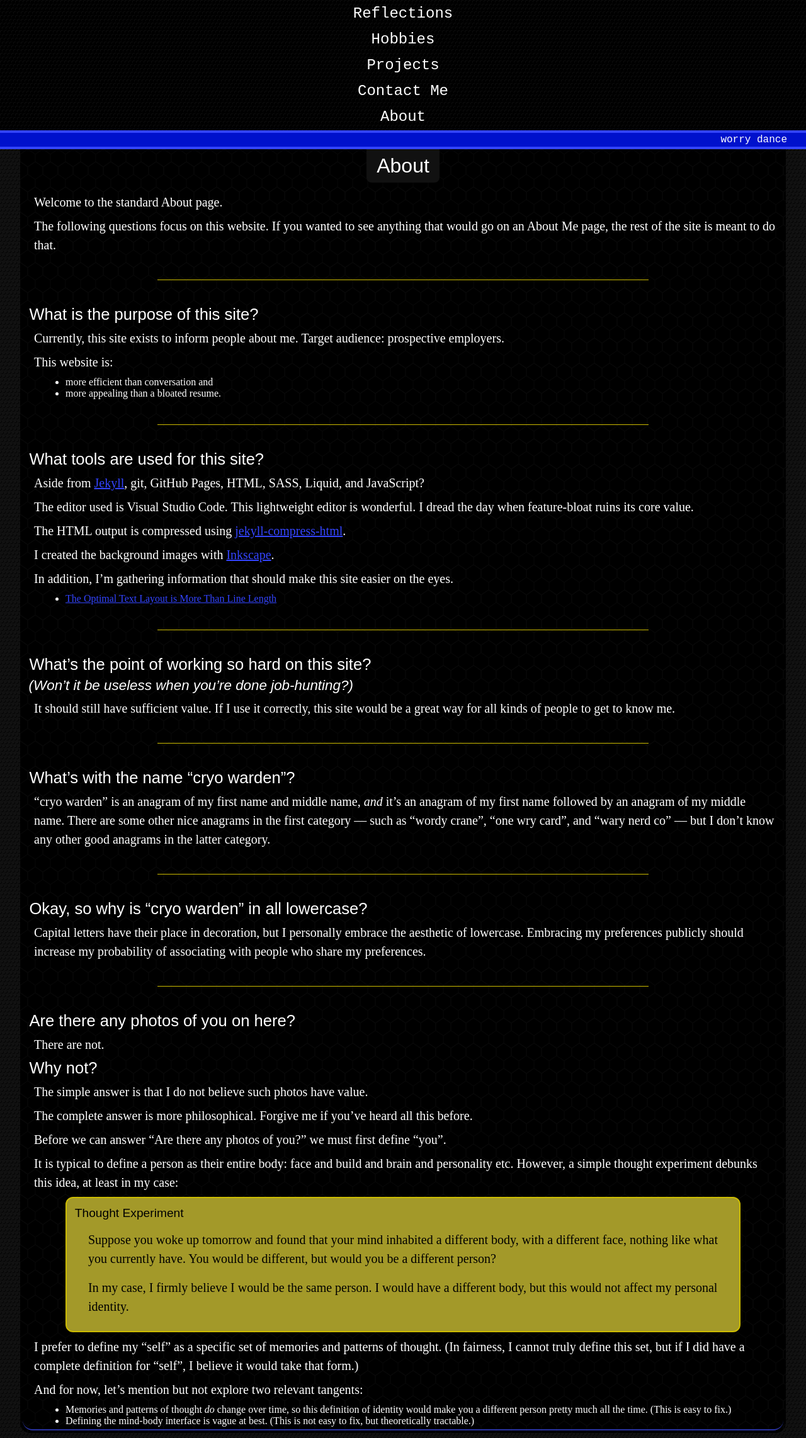
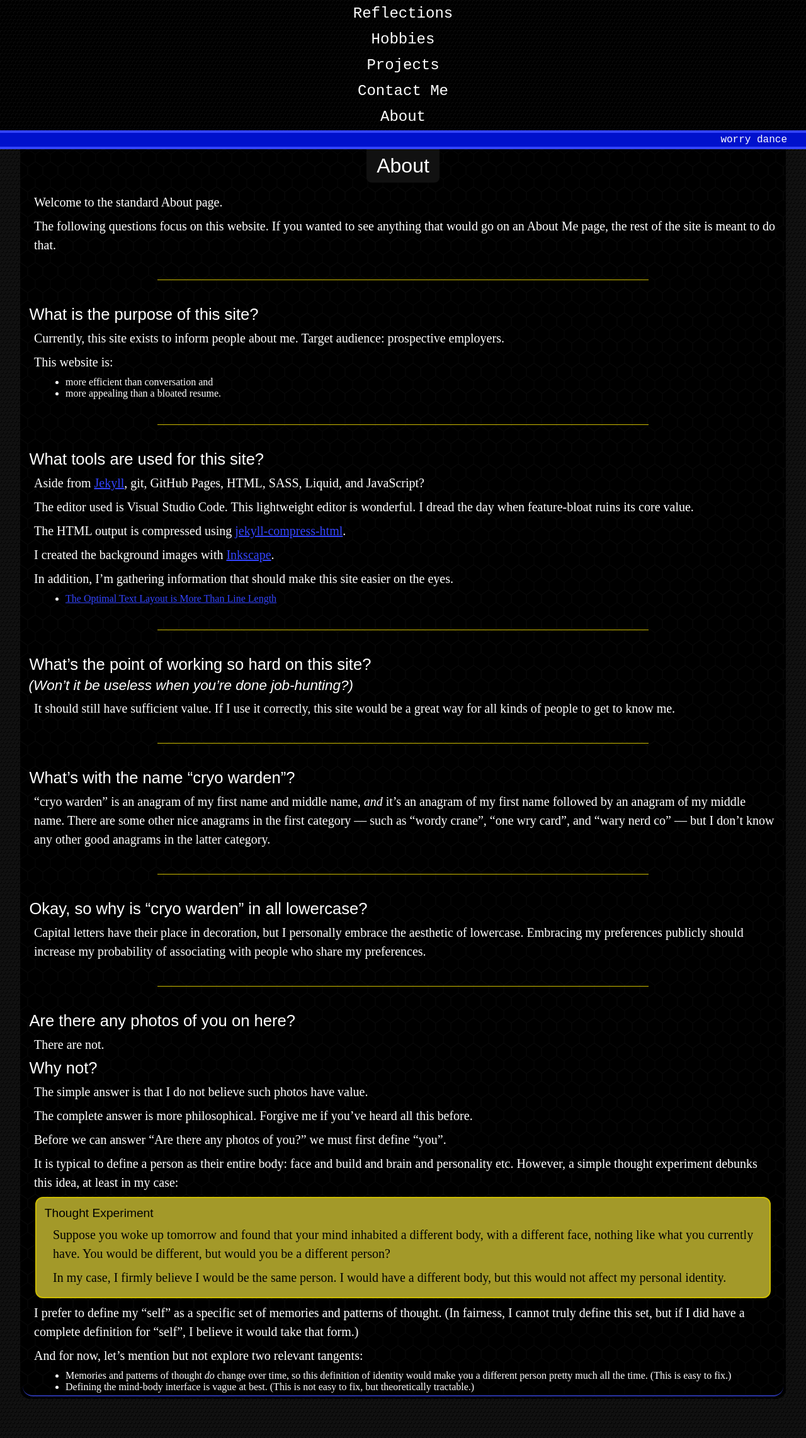
Before and after one commit to cryo-warden/cryo-warden.github.io, a Jekyll site: the page built from about.md, in a window 1280 px wide. Shown: the whole page at 63% size. Built offline with Jekyll 4.4.1, drawn with Linux system fonts in a browser that asks for light colours; after the commit the page ends 2230 px from its top, so only the background shows below that.

Commit message:
updated narrow display style

```diff
--- a/_sass/narrow.scss
+++ b/_sass/narrow.scss
@@ -25,6 +25,12 @@
     }
   }
 
+  blockquote {
+    margin: 8px 16px;
+
+    p { margin: 8px; }
+  }
+
   .section {
     margin: 4px;
     padding: 4px;
```
